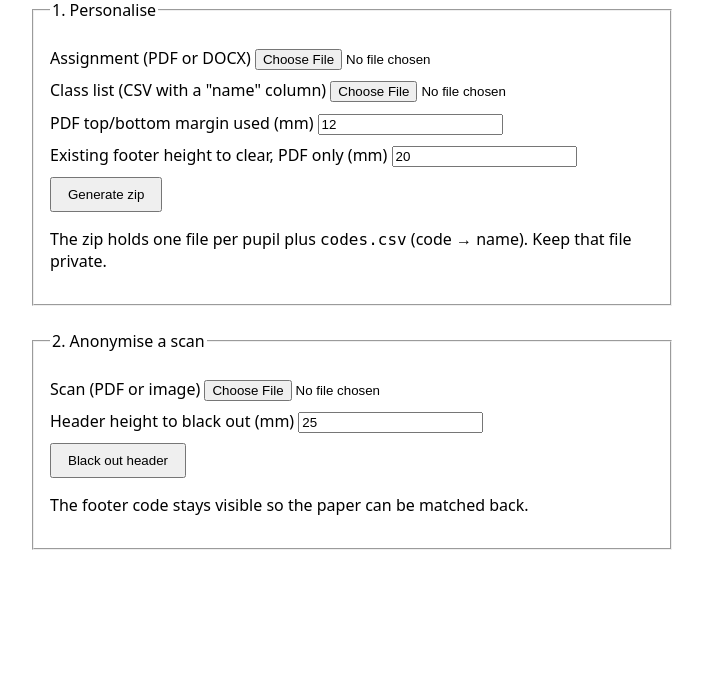
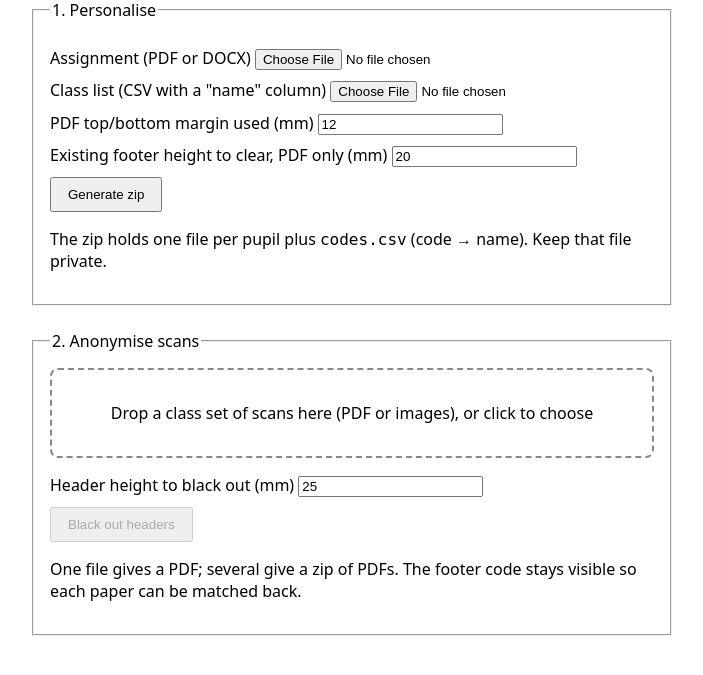
Before and after one commit to LeroySalih/annon, a Flask app: page / in a window 1280 px wide. Shown: the part 100-775 px from the top of the page, without its empty margins (288-991 px from the left). Run offline with Flask 3, Linux system fonts and the light colour scheme.

Commit message:
Accept multiple scans via drag and drop when anonymising
Co-Authored-By: Claude Sonnet 5.5 <noreply@anthropic.com>
Claude-Session: https://claude.ai/code/session_014kiXXYFUZoRnW4Bj8JZMmP

```diff
--- a/annon/app.py
+++ b/annon/app.py
@@ -1,6 +1,7 @@
 from flask import Flask, render_template, request, send_file, abort
 import io
 import os
+import zipfile
 
 from . import core
 
@@ -33,14 +34,37 @@ def personalise():
 
 @app.post("/redact")
 def redact():
-    s = request.files.get("scan")
-    if not s:
-        abort(400, "Upload a scan")
-    try:
-        pdf = core.redact_scan(s.read(), _ext(s), float(request.form.get("band", 25)))
-    except ValueError as e:
-        abort(400, str(e))
-    return send_file(io.BytesIO(pdf), mimetype="application/pdf", as_attachment=True, download_name="anonymised.pdf")
+    files = [f for f in request.files.getlist("scans") if f.filename]
+    if not files:
+        abort(400, "Upload at least one scan")
+    band = float(request.form.get("band", 25))
+    results, errors, seen = [], [], set()
+    for f in files:
+        stem = os.path.splitext(os.path.basename(f.filename))[0]
+        try:
+            pdf = core.redact_scan(f.read(), _ext(f), band)
+        except Exception:  # unreadable file: report it, keep going with the rest
+            errors.append(f.filename)
+            continue
+        name, n = f"{stem}_anon.pdf", 1
+        while name in seen:
+            n += 1
+            name = f"{stem}_anon_{n}.pdf"
+        seen.add(name)
+        results.append((name, pdf))
+    if not results:
+        abort(400, "None of the files could be read: " + ", ".join(errors))
+    if len(results) == 1 and not errors:
+        return send_file(io.BytesIO(results[0][1]), mimetype="application/pdf",
+                         as_attachment=True, download_name=results[0][0])
+    buf = io.BytesIO()
+    with zipfile.ZipFile(buf, "w", zipfile.ZIP_DEFLATED) as z:
+        for name, pdf in results:
+            z.writestr(name, pdf)
+        if errors:
+            z.writestr("errors.txt", "Could not process:\n" + "\n".join(errors) + "\n")
+    buf.seek(0)
+    return send_file(buf, mimetype="application/zip", as_attachment=True, download_name="anonymised.zip")
 
 
 def main():
--- a/annon/templates/index.html
+++ b/annon/templates/index.html
@@ -2,7 +2,7 @@
 <html lang="en"><head><meta charset="utf-8"><meta name="viewport" content="width=device-width,initial-scale=1">
 <title>Assignment Anonymiser</title>
 <style>body{font:16px system-ui;max-width:640px;margin:2rem auto;padding:0 1rem}
-fieldset{margin:1.5rem 0;padding:1rem}label{display:block;margin:.6rem 0}button{padding:.5rem 1rem}</style></head>
+fieldset{margin:1.5rem 0;padding:1rem}label{display:block;margin:.6rem 0}button{padding:.5rem 1rem}#drop{border:2px dashed #888;border-radius:8px;padding:2rem;text-align:center;cursor:pointer}#drop.over{background:#e8f0fe;border-color:#1a73e8}</style></head>
 <body><h1>Assignment Anonymiser</h1>
 <form method="post" action="/personalise" enctype="multipart/form-data"><fieldset><legend>1. Personalise</legend>
 <label>Assignment (PDF or DOCX) <input type="file" name="assignment" accept=".pdf,.docx" required></label>
@@ -10,8 +10,34 @@ fieldset{margin:1.5rem 0;padding:1rem}label{display:block;margin:.6rem 0}button{
 <label>PDF top/bottom margin used (mm) <input type="number" name="margin" value="12" step="1" min="5"></label>
 <label>Existing footer height to clear, PDF only (mm) <input type="number" name="footer" value="20" step="1" min="5"></label>
 <button>Generate zip</button><p>The zip holds one file per pupil plus <code>codes.csv</code> (code → name). Keep that file private.</p></fieldset></form>
-<form method="post" action="/redact" enctype="multipart/form-data"><fieldset><legend>2. Anonymise a scan</legend>
-<label>Scan (PDF or image) <input type="file" name="scan" accept=".pdf,.png,.jpg,.jpeg,.tif,.tiff" required></label>
+<form id="redact" method="post" action="/redact" enctype="multipart/form-data"><fieldset><legend>2. Anonymise scans</legend>
+<div id="drop" tabindex="0">Drop a class set of scans here (PDF or images), or click to choose
+<input id="scans" type="file" name="scans" multiple accept=".pdf,.png,.jpg,.jpeg,.tif,.tiff" hidden></div>
+<ul id="list"></ul>
 <label>Header height to black out (mm) <input type="number" name="band" value="25" step="1" min="1"></label>
-<button>Black out header</button><p>The footer code stays visible so the paper can be matched back.</p></fieldset></form>
+<button id="go" disabled>Black out headers</button> <span id="status"></span>
+<p>One file gives a PDF; several give a zip of PDFs. The footer code stays visible so each paper can be matched back.</p></fieldset></form>
+<script>
+const drop=document.getElementById("drop"),input=document.getElementById("scans"),list=document.getElementById("list"),
+go=document.getElementById("go"),status=document.getElementById("status"),form=document.getElementById("redact");
+let files=[];
+function show(){list.innerHTML="";files.forEach(f=>{const li=document.createElement("li");li.textContent=f.name;list.appendChild(li)});
+go.disabled=!files.length;status.textContent=files.length?files.length+" file(s) ready":""}
+function add(fl){files=files.concat([...fl]);show()}
+drop.onclick=()=>input.click();
+drop.onkeydown=e=>{if(e.key==="Enter"||e.key===" ")input.click()};
+input.onchange=()=>{add(input.files);input.value=""};
+["dragenter","dragover"].forEach(t=>drop.addEventListener(t,e=>{e.preventDefault();drop.classList.add("over")}));
+["dragleave","drop"].forEach(t=>drop.addEventListener(t,e=>{e.preventDefault();drop.classList.remove("over")}));
+drop.addEventListener("drop",e=>add(e.dataTransfer.files));
+form.onsubmit=async e=>{e.preventDefault();if(!files.length)return;
+const fd=new FormData();files.forEach(f=>fd.append("scans",f));fd.append("band",form.band.value);
+go.disabled=true;status.textContent="Processing "+files.length+" file(s)...";
+try{const r=await fetch("/redact",{method:"POST",body:fd});
+if(!r.ok){status.textContent="Error: "+(await r.text()).replace(/<[^>]+>/g," ").trim().slice(0,200);go.disabled=false;return}
+const cd=r.headers.get("Content-Disposition")||"",m=/filename="?([^";]+)/.exec(cd);
+const a=document.createElement("a");a.href=URL.createObjectURL(await r.blob());a.download=m?m[1]:"anonymised";a.click();
+status.textContent="Done";files=[];show();status.textContent="Done"}
+catch(err){status.textContent="Failed: "+err}go.disabled=!files.length}
+</script>
 </body></html>
```
Also changed, not shown: tests/test_core.py (+7 -2 lines).
